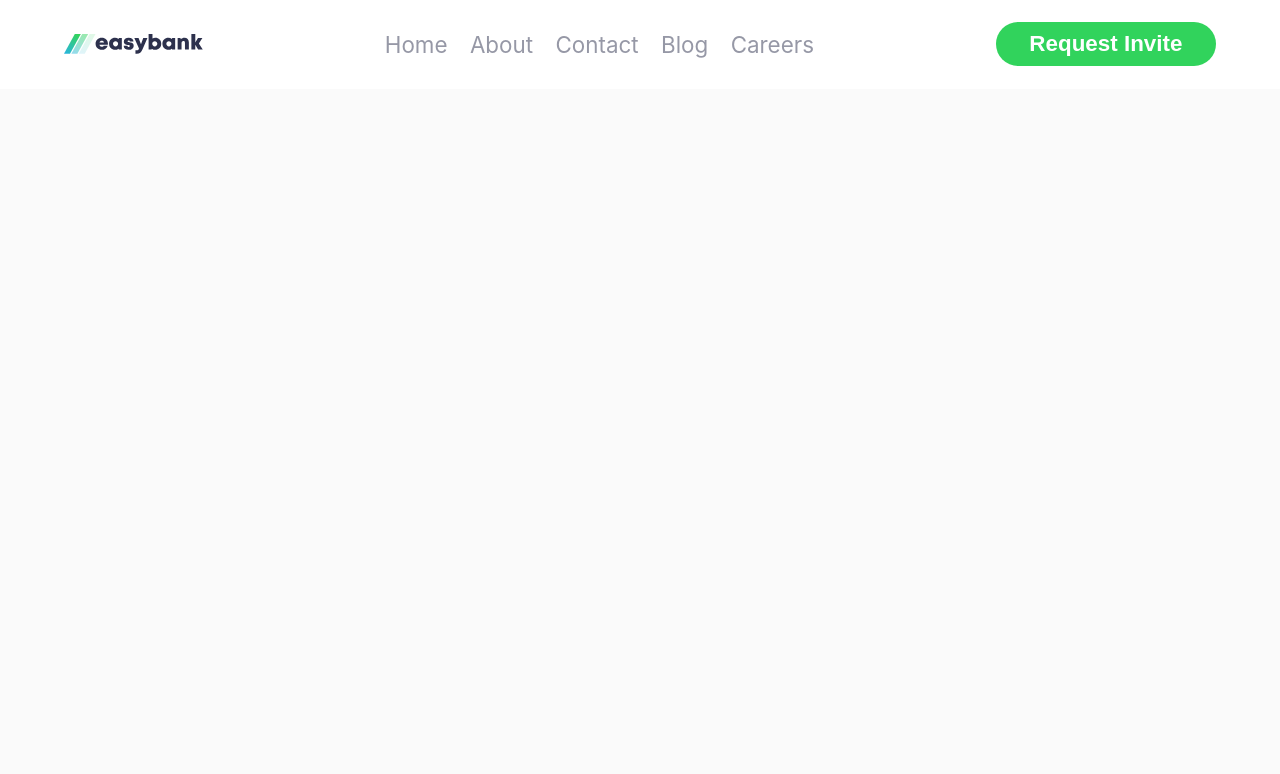
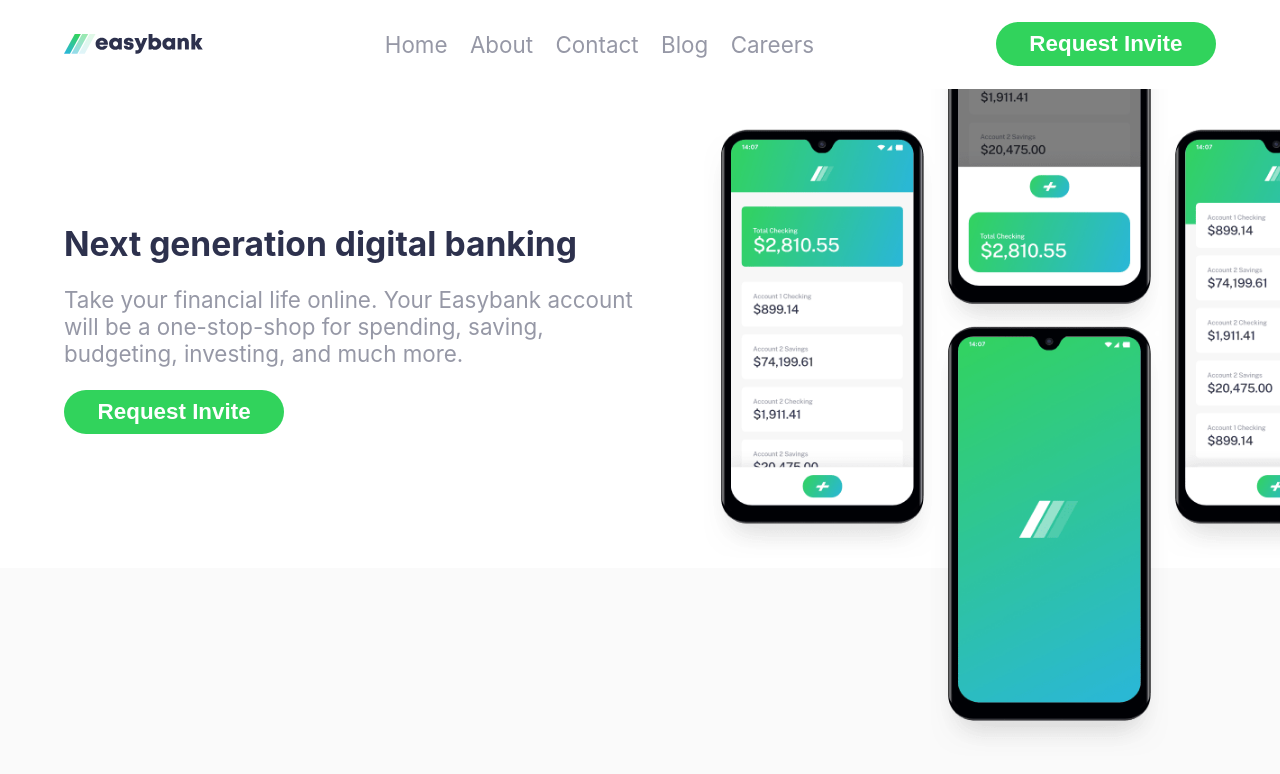
Before and after one commit to khwilo/easybank-landing-page, a React (Create React App) app: page / in a window 1280 px wide. Shown: the top 774 px of the page. Built offline with nearby package versions, Linux system fonts and the light colour scheme.

Commit message:
Add banner section

```diff
--- a/src/App.js
+++ b/src/App.js
@@ -1,12 +1,15 @@
 import React from 'react';
 
 import Header from './components/Header';
+import Banner from './components/Banner';
 
 function App() {
   return (
     <div className='wrapper'>
       <Header />
-      <main className='main'></main>
+      <main className='main'>
+        <Banner />
+      </main>
       <footer className='footer'></footer>
     </div>
   );
--- /dev/null
+++ b/src/components/Banner.css
@@ -0,0 +1,56 @@
+.banner {
+  background-color: var(--clr-white);
+}
+
+.banner__contents {
+  position: relative;
+}
+
+.banner__image {
+  position: absolute;
+  top: -9rem;
+  z-index: -1;
+}
+
+@media (min-width: 55em) {
+  .banner__image {
+    position: absolute;
+    z-index: 1;
+
+    width: 60%;
+    top: -8rem;
+    right: -8rem;
+  }
+}
+
+.banner__about {
+  text-align: center;
+  padding: 6em 0;
+
+  position: absolute;
+  top: 20rem;
+}
+
+@media (min-width: 26em) {
+  .banner__about {
+    top: 30rem;
+  }
+}
+
+@media (min-width: 38em) {
+  .banner__about {
+    top: 35rem;
+  }
+}
+
+@media (min-width: 55em) {
+  .banner__about {
+    position: static;
+    text-align: left;
+    max-width: 50%;
+  }
+}
+
+.banner__about > * + * {
+  margin-top: 1rem;
+}
--- /dev/null
+++ b/src/components/Banner.js
@@ -0,0 +1,31 @@
+import React from 'react';
+
+import './Banner.css';
+
+const Banner = () => {
+  return (
+    <section className='banner'>
+      <div className='banner__contents container'>
+        <div className='banner__about'>
+          <h1 className='banner__title heading-text'>
+            Next generation digital banking
+          </h1>
+          <p>
+            Take your financial life online. Your Easybank account will be a
+            one-stop-shop for spending, saving, budgeting, investing, and much
+            more.
+          </p>
+          <button className='action-btn'>Request invite</button>
+        </div>
+
+        <img
+          src='images/image-mockups.png'
+          alt='mobile phones'
+          className='banner__image'
+        />
+      </div>
+    </section>
+  );
+};
+
+export default Banner;
--- a/src/index.css
+++ b/src/index.css
@@ -24,7 +24,9 @@
 }
 
 body,
-ul {
+ul,
+h1,
+p {
   margin: 0;
 }
 
@@ -49,9 +51,27 @@
   color: var(--clr-grayish-blue);
 }
 
+img {
+  max-width: 100%;
+}
+
+.header {
+  position: relative;
+  z-index: 2;
+}
+
+.wrapper {
+  overflow-x: hidden;
+  min-height: 100vh;
+}
+
 .container {
   width: 90%;
   margin: 0 auto;
+}
+
+.heading-text {
+  color: var(--clr-dark-blue);
 }
 
 .action-btn {
```
